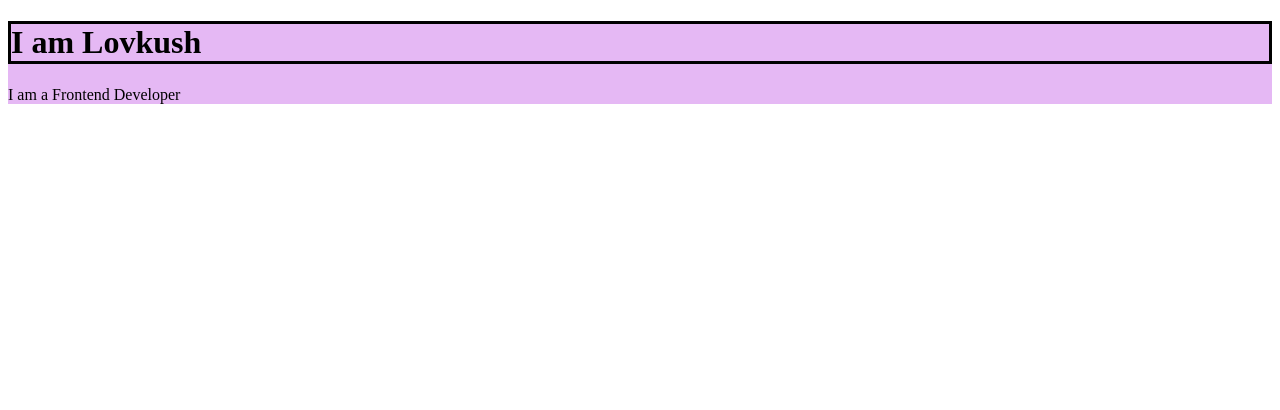
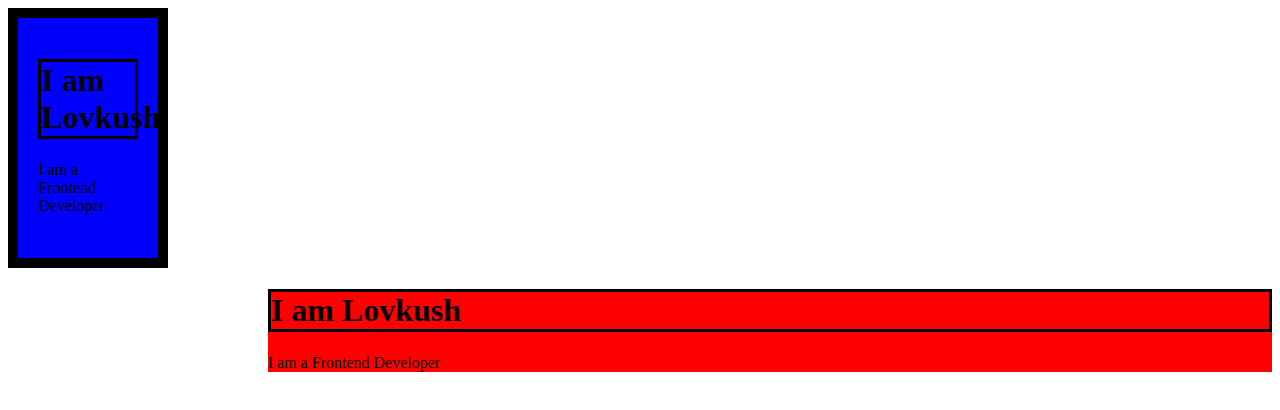
Before and after one commit to LOVKUSH9888/HTML-Bootcamp-Dec2022-, a plain HTML site: page Personal Portfolio/index.html in a window 1280 px wide. Drawn offline with Linux system fonts and the light colour scheme.

Commit message:
CSS positioning

```diff
--- a/Personal Portfolio/css/styles.css
+++ b/Personal Portfolio/css/styles.css
@@ -5,3 +5,16 @@ div {
 h1 {
     border: solid;
 }
+
+.lol{
+    background-color: blue;
+    width: 100px;
+    height: 200px;
+    border: solid 10px;
+    padding: 20px;
+}
+
+.raja {
+    background-color: red;
+    margin-left: 260px;
+}
--- a/Personal Portfolio/index.html
+++ b/Personal Portfolio/index.html
@@ -9,10 +9,16 @@
     <link rel="icon" href="favicon.ico">
 </head>
 <body>
-    <div>
+
+    <div class="lol">
+        <h1>I am Lovkush</h1>
+        <p>I am a Frontend Developer</p>
+    </div>
+    <div class="raja">
         <h1>I am Lovkush</h1>
         <p>I am a Frontend Developer</p>
     </div>
 
+
 </body>
 </html>
--- /dev/null
+++ b/Personal Portfolio/task/styles.css
@@ -0,0 +1,25 @@
+body{
+    text-align: center;
+}
+
+.red {
+    height: 100px;
+    width: 100px;
+    background-color: red;
+    top: 400px;
+    right: 200px;
+}
+.blue {
+    height: 100px;
+    width: 100px;
+    background-color: blue;
+    top: 200px;
+    left: 200px;
+}
+.green {
+    height: 100px;
+    width: 100px;
+    background-color: green;
+    top: 200px;
+    right: 200px;
+}
```
Also changed, not shown: Personal Portfolio/task/play.html (added, +19 -0 lines).
